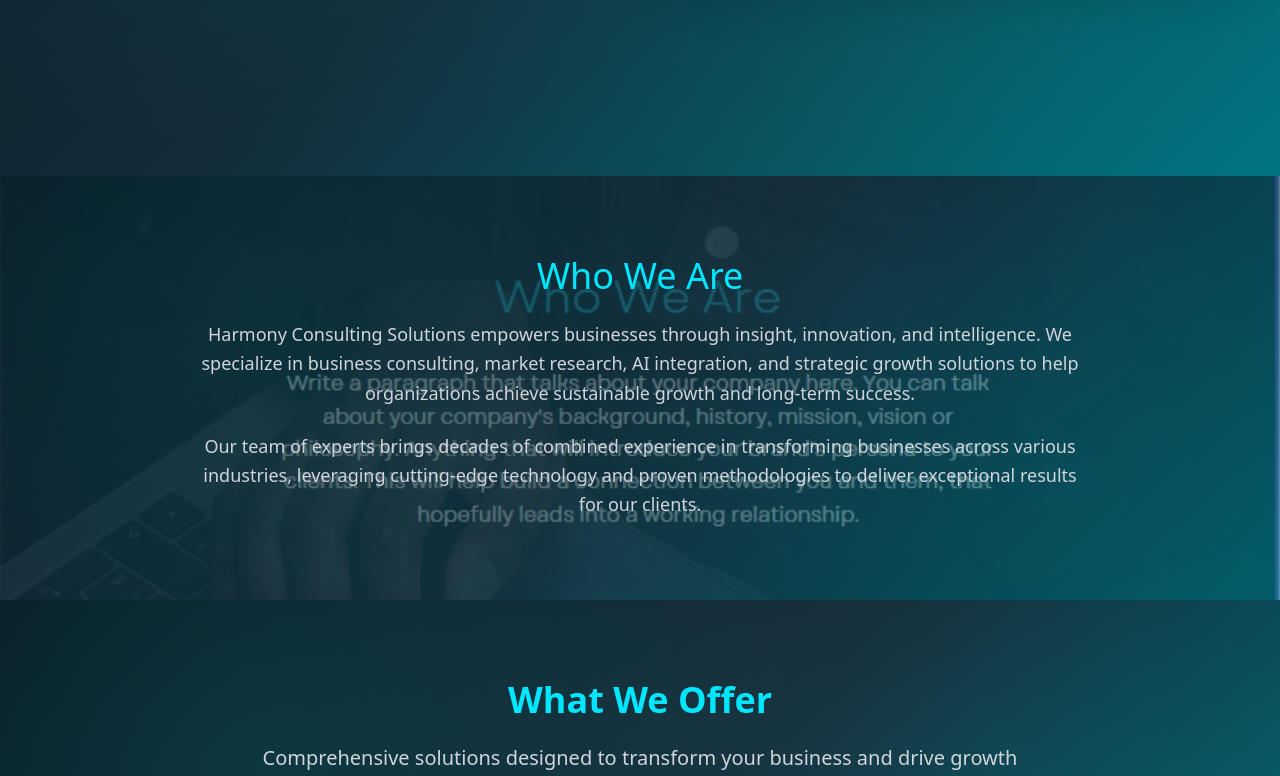
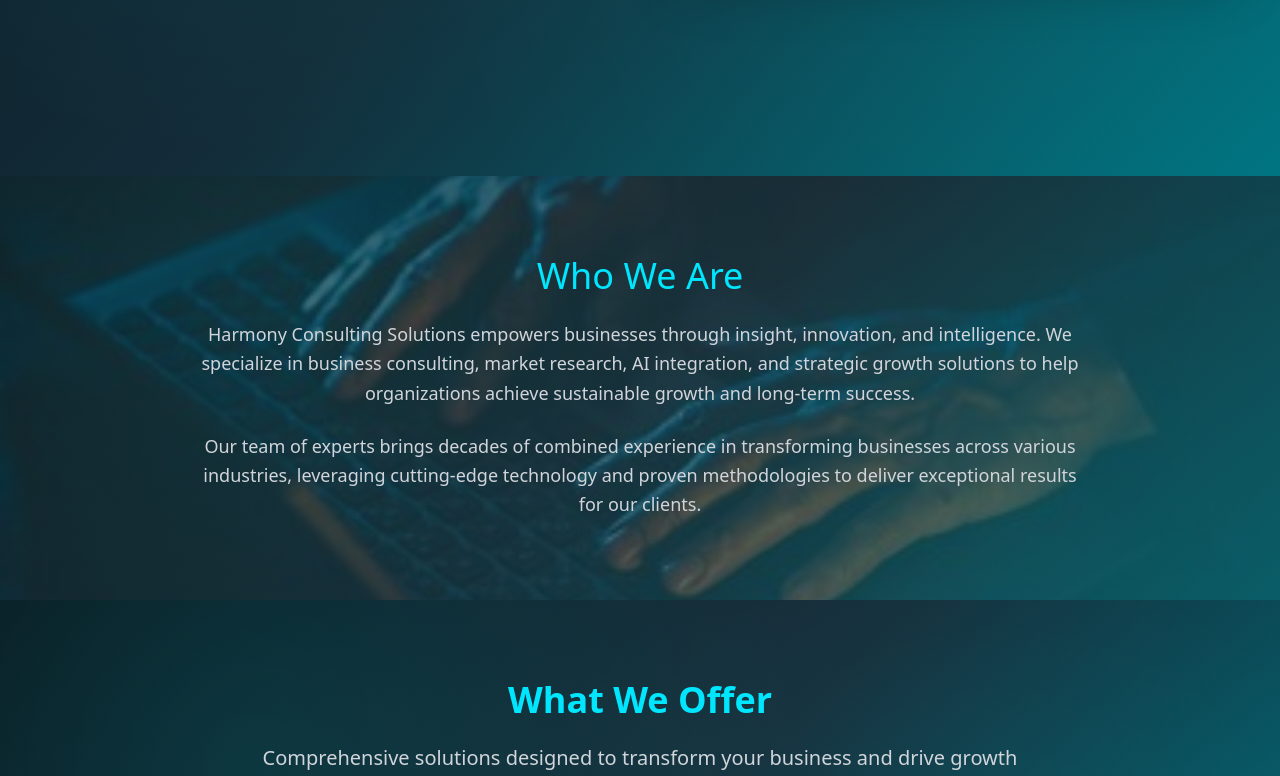
Before and after one commit to sandeepD-Lotus/harmonysite-trials, a React (Vite) app: page / in a window 1280 px wide. Shown: the part 704-1480 px from the top of the page. Built offline with nearby package versions, Linux system fonts and the light colour scheme.

Commit message:
Index.tsx

```diff
--- a/src/pages/Index.tsx
+++ b/src/pages/Index.tsx
@@ -17,7 +17,7 @@ const Index = () => {
       <div className="py-20 harmony-gradient relative">
         <div className="absolute inset-0">
           <img
-            src="/lovable-uploads/dcc1ed5a-29bc-4a62-9398-e0a8ded4098a.png"
+            src="/lovable-uploads/businessman-hand-laptop-keyboard_59286-1503.jpg"
             alt="Background"
             className="w-full h-full object-cover opacity-30"
           />
```
